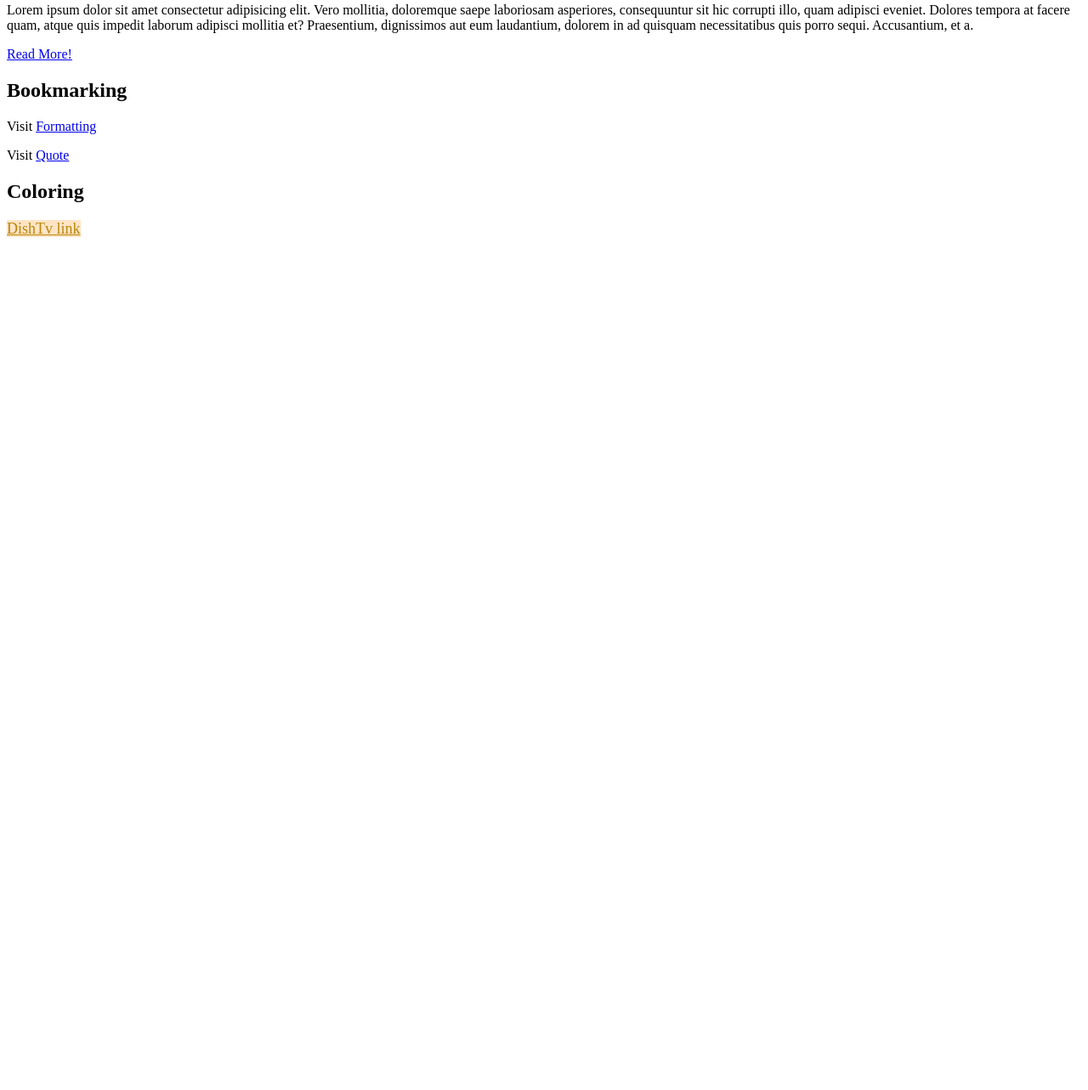
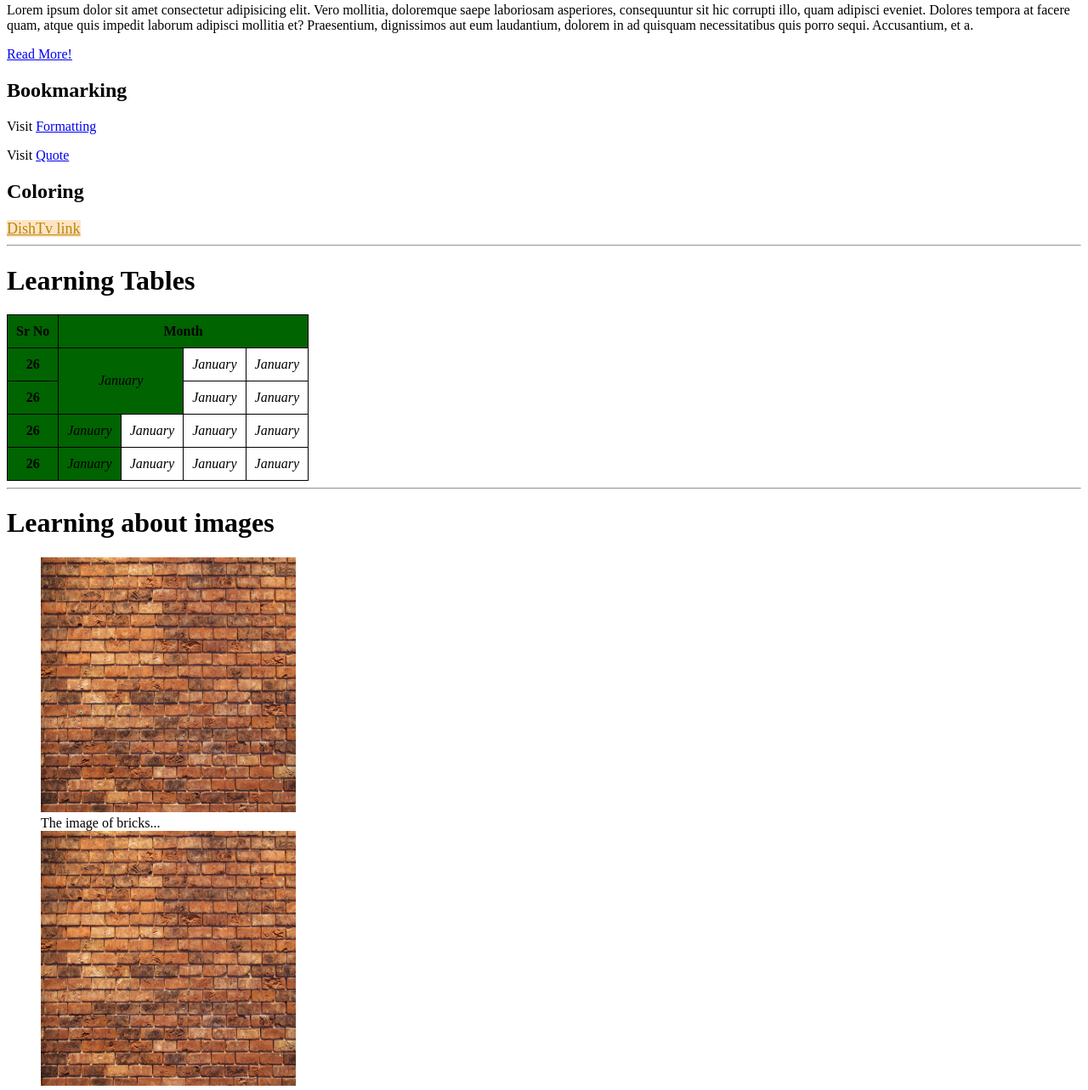
Before and after one commit to slolusare96/practice_repo, a plain HTML site: page html_Codes/htmlrev.html in a window 1280 px wide. Shown: the part 3300-4583 px from the top of the page at 85% size. Before the commit the page ends 3588 px from the top, so only its background shows below. Drawn offline with Linux system fonts and the light colour scheme.

Commit message:
html practice

```diff
--- a/html_Codes/css_files/cssrev.css
+++ b/html_Codes/css_files/cssrev.css
@@ -21,3 +21,14 @@ a#a1:active{
     font-size: 20px;
     color: azure;
 }
+
+table, th, td{
+    border: 0.25px solid black;
+    padding: 10px;
+    border-collapse: collapse;
+}
+
+td{
+    text-align: center;
+    font-style: italic;
+}
--- a/html_Codes/htmlrev.html
+++ b/html_Codes/htmlrev.html
@@ -5,6 +5,9 @@
     <meta http-equiv="X-UA-Compatible" content="IE=edge" />
     <meta name="viewport" content="width=device-width, initial-scale=1.0" />
     <link rel="stylesheet" href="./css_files/cssrev.css" />
+
+    <!-- Adding favicons -->
+    <link rel="icon" href="./images/bricks.jpg" />
     <title>Document</title>
   </head>
   <body>
@@ -222,5 +225,85 @@ System.out.println(z);
 
     <h2>Coloring</h2>
     <a href="https://www.dishtv.in/" id="a1" target="_blank">DishTv link</a>
+
+    <hr />
+
+    <h1>Learning Tables</h1>
+
+    <table>
+      <colgroup>
+        <col span="2" scope="colspan" style="background-color: darkgreen" />
+      </colgroup>
+      <thead>
+        <th>Sr No</th>
+        <th colspan="4">Month</th>
+      </thead>
+      <tbody>
+        <tr>
+          <th>26</th>
+          <td colspan="2" rowspan="2">January</td>
+          <td>January</td>
+          <td>January</td>
+        </tr>
+
+        <tr>
+          <th>26</th>
+          <td>January</td>
+          <td>January</td>
+        </tr>
+
+        <tr>
+          <th>26</th>
+          <td>January</td>
+          <td>January</td>
+          <td>January</td>
+          <td>January</td>
+        </tr>
+
+        <tr>
+          <th>26</th>
+          <td>January</td>
+          <td>January</td>
+          <td>January</td>
+          <td>January</td>
+        </tr>
+      </tbody>
+    </table>
+
+    <hr />
+
+    <h1>Learning about images</h1>
+    <figure>
+      <img
+        src="./images/bricks.jpg"
+        alt="bricks"
+        width="300px"
+        height="300px"
+      />
+      <figcaption>The image of bricks...</figcaption>
+      <img
+        src="./images/bricks.jpg"
+        alt="bricks"
+        width="300px"
+        height="300px"
+      />
+      <figcaption>The image of bricks...</figcaption>
+      <img
+        src="./images/bricks.jpg"
+        alt="bricks"
+        width="300px"
+        height="300px"
+      />
+      <figcaption>The image of bricks...</figcaption>
+    </figure>
+
+    <h2>Using image maps</h2>
+
+    <figure>
+      <img src="" alt="" usemap="mapt" />
+      <map name="mapt">
+        <area shape="circle" coords="300px" href="./forms.html" alt="sdzukhf" />
+      </map>
+    </figure>
   </body>
 </html>
```
